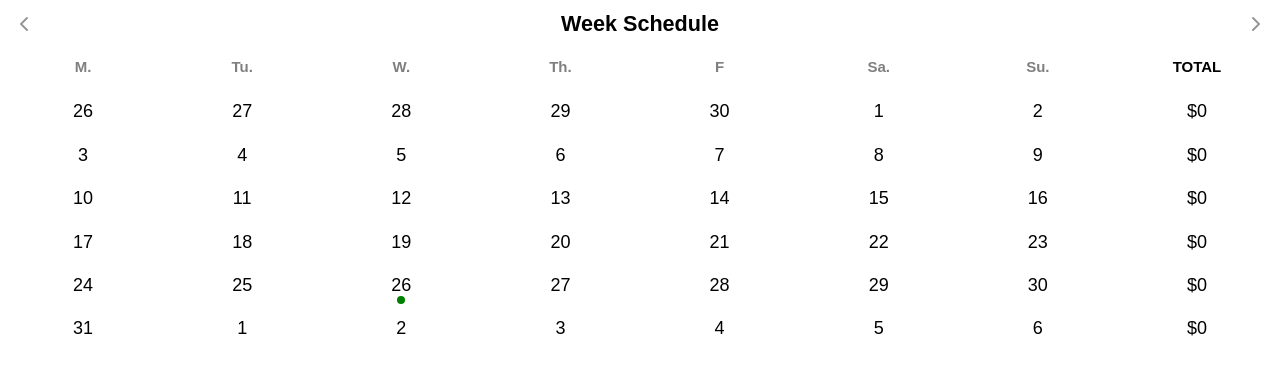
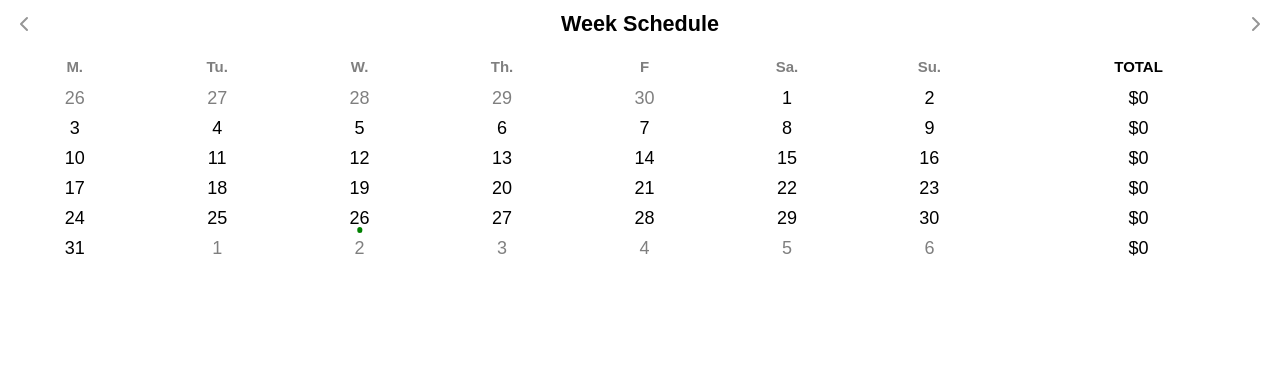
Before and after one commit to MinhQuan-Tran/Payment-Calculator, a Vue app in the folder Payment Calculator/: page / in a window 1280 px wide. Shown: the top 374 px of the page. Built offline with nearby package versions, Linux system fonts and the light colour scheme.

Commit message:
Update test layout

```diff
--- a/Payment Calculator/src/components/WeekSchedule.vue
+++ b/Payment Calculator/src/components/WeekSchedule.vue
@@ -94,7 +94,7 @@ export default {
 
             <template v-for="week in calendar">
                 <div v-for="(day, index) in week" :key="index"
-                    :class="{ 'prev-month': day.prevMonth, 'next-month': day.nextMonth, 'has-entry': (getEntriesForDay(day.date).length > 0) }">
+                    :class="[{ 'prev-month': day.prevMonth, 'next-month': day.nextMonth, 'has-entry': (getEntriesForDay(day.date).length > 0) }, 'day']">
                     {{ day.day }}
                 </div>
                 <div class="total">0</div>
@@ -137,7 +137,7 @@ export default {
 
 .prev-btn:hover,
 .next-btn:hover {
-    background-color: rgba(0, 204, 255, 0.1);
+    background-color: rgba(0, 204, 255, 0.15);
 }
 
 .prev-btn {
@@ -146,10 +146,9 @@ export default {
 
 .calendar {
     display: grid;
-    grid-template-columns: repeat(8, 1fr);
+    grid-template-columns: repeat(7, 1fr) 2fr;
     grid-template-rows: repeat(6, 1fr);
-    column-gap: 0.5rem;
-    row-gap: 0.8rem;
+    gap: 0.5rem;
     margin-top: 1rem;
     text-align: center;
 }
@@ -168,11 +167,39 @@ export default {
     content: "$";
 }
 
+.calendar .day {
+    position: relative;
+    cursor: pointer;
+    transition: all 0.3s ease-in-out;
+}
+
+.calendar .day:hover::before {
+    content: "";
+    position: absolute;
+    top: 50%;
+    left: 50%;
+    transform: translate(-50%, -50%);
+    height: 1.7em;
+    width: 1.7em;
+    border-radius: 50%;
+    background: rgba(0, 204, 255, 0.15);
+    z-index: -1;
+}
+
+.calendar .prev-month,
+.calendar .next-month {
+    color: rgba(0, 0, 0, 0.5);
+}
+
 .calendar .has-entry::after {
     content: "";
+    position: absolute;
+    bottom: -0.2rem;
+    left: 50%;
+    transform: translateX(-50%);
     display: block;
-    width: 8px;
-    height: 8px;
+    width: 0.3rem;
+    height: 0.3rem;
     border-radius: 50%;
     background-color: green;
     margin: 0 auto;
```
